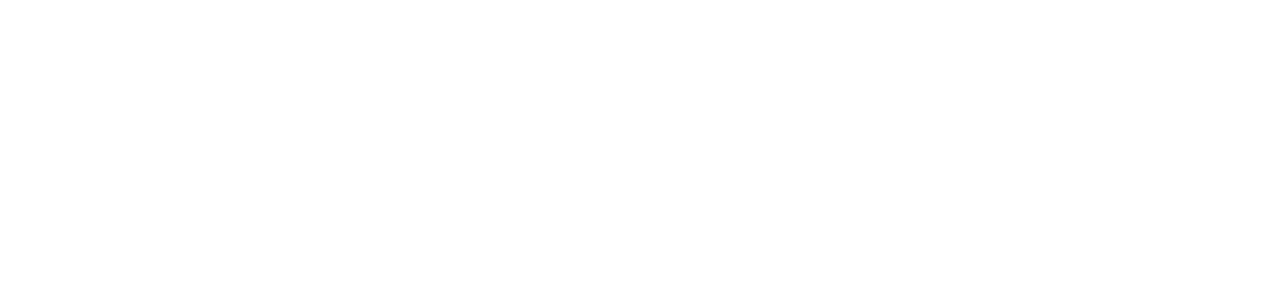
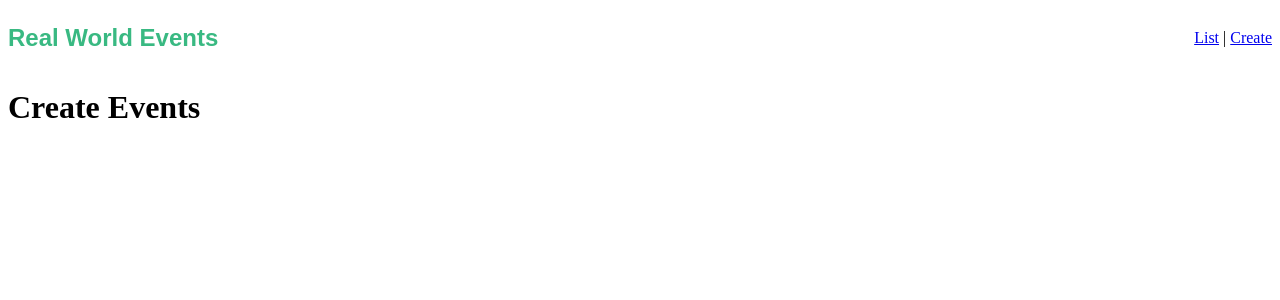
Before and after one commit to nressa/real-world-vue, a Nuxt app: page /create in a window 1280 px wide. Before the commit this address had no page. Shown: the top 300 px of the page. Built offline with nearby package versions, Linux system fonts and the light colour scheme.

Commit message:
feat: initialize default page

```diff
--- /dev/null
+++ b/components/NavBar.vue
@@ -0,0 +1,45 @@
+<template>
+    <div class="nav">
+        <nuxt-link to="/" class="brand">
+            Real World Events
+        </nuxt-link>
+        <nav>
+            <nuxt-link to="/" class="">
+                List
+            </nuxt-link> |
+            <nuxt-link to="/create" class="">
+                Create
+            </nuxt-link>
+        </nav>
+    </div>
+</template>
+
+<style scoped>
+.brand {
+  font-family: 'Montserrat', sans-serif;
+  font-weight: 700;
+  font-size: 1.5em;
+  color: #39b982;
+  text-decoration: none;
+}
+.nav {
+  display: flex;
+  justify-content: space-between;
+  align-items: center;
+  height: 60px;
+}
+.nav .nav-item {
+  box-sizing: border-box;
+  margin: 0 5px;
+  color: rgba(0, 0, 0, 0.5);
+  text-decoration: none;
+}
+.nav .nav-item.router-link-exact-active {
+  color: #39b982;
+  border-bottom: solid 2px #39b982;
+}
+
+.nav a {
+  display: inline-block;
+}
+</style>
--- a/components/NuxtLogo.vue
+++ /dev/null
@@ -1,11 +0,0 @@
-<template>
-  <svg class="nuxt-logo" viewBox="0 0 45 30" fill="none" xmlns="http://www.w3.org/2000/svg">
-    <path d="M24.7203 29.704H41.1008C41.6211 29.7041 42.1322 29.5669 42.5828 29.3061C43.0334 29.0454 43.4075 28.6704 43.6675 28.2188C43.9275 27.7672 44.0643 27.2549 44.0641 26.7335C44.0639 26.2121 43.9266 25.6999 43.6662 25.2485L32.6655 6.15312C32.4055 5.70162 32.0315 5.32667 31.581 5.06598C31.1305 4.8053 30.6195 4.66805 30.0994 4.66805C29.5792 4.66805 29.0682 4.8053 28.6177 5.06598C28.1672 5.32667 27.7932 5.70162 27.5332 6.15312L24.7203 11.039L19.2208 1.48485C18.9606 1.03338 18.5864 0.658493 18.1358 0.397853C17.6852 0.137213 17.1741 0 16.6538 0C16.1336 0 15.6225 0.137213 15.1719 0.397853C14.7213 0.658493 14.3471 1.03338 14.0868 1.48485L0.397874 25.2485C0.137452 25.6999 0.000226653 26.2121 2.8053e-07 26.7335C-0.000226092 27.2549 0.136554 27.7672 0.396584 28.2188C0.656614 28.6704 1.03072 29.0454 1.48129 29.3061C1.93185 29.5669 2.44298 29.7041 2.96326 29.704H13.2456C17.3195 29.704 20.3239 27.9106 22.3912 24.4118L27.4102 15.7008L30.0986 11.039L38.1667 25.0422H27.4102L24.7203 29.704ZM13.0779 25.0374L5.9022 25.0358L16.6586 6.36589L22.0257 15.7008L18.4322 21.9401C17.0593 24.2103 15.4996 25.0374 13.0779 25.0374Z" fill="#00DC82" />
-  </svg>
-</template>
-
-<style>
-.nuxt-logo {
-  height: 180px;
-}
-</style>
--- /dev/null
+++ b/layouts/blog.vue
@@ -0,0 +1,15 @@
+<template>
+  <div>
+    <div>My blog navigation bar here</div>
+    <Nuxt />
+  </div>
+</template>
+
+<script>
+
+export default{
+  layout (context) {
+    return 'default'
+  }
+}
+</script>
--- /dev/null
+++ b/layouts/default.vue
@@ -0,0 +1,19 @@
+<template>
+  <div class="">
+    <navBar />
+    <Nuxt />
+  </div>
+
+</template>
+
+
+<script>
+import NavBar from '~/components/NavBar.vue'
+
+export default {
+  components: {
+    NavBar
+  }
+}
+
+</script>
--- /dev/null
+++ b/pages/about.vue
@@ -0,0 +1,15 @@
+<template>
+  <div>
+      Ressa
+  </div>
+</template>
+
+<script>
+
+export default{
+  layout (context) {
+    return 'default'
+  }
+}
+
+</script>
--- /dev/null
+++ b/pages/create.vue
@@ -0,0 +1,15 @@
+<template>
+  <div>
+    <h1>Create Events</h1>
+  </div>
+</template>
+
+<script>
+
+export default{
+  layout (context) {
+    return 'default'
+  }
+}
+
+</script>
--- a/pages/index.vue
+++ b/pages/index.vue
@@ -1,5 +1,7 @@
 <template>
-  <Tutorial/>
+  <div>
+    <h1>Events</h1>
+  </div>
 </template>
 
 <script>
```
Also changed, not shown: components/Tutorial.vue (deleted, +0 -46 lines).
